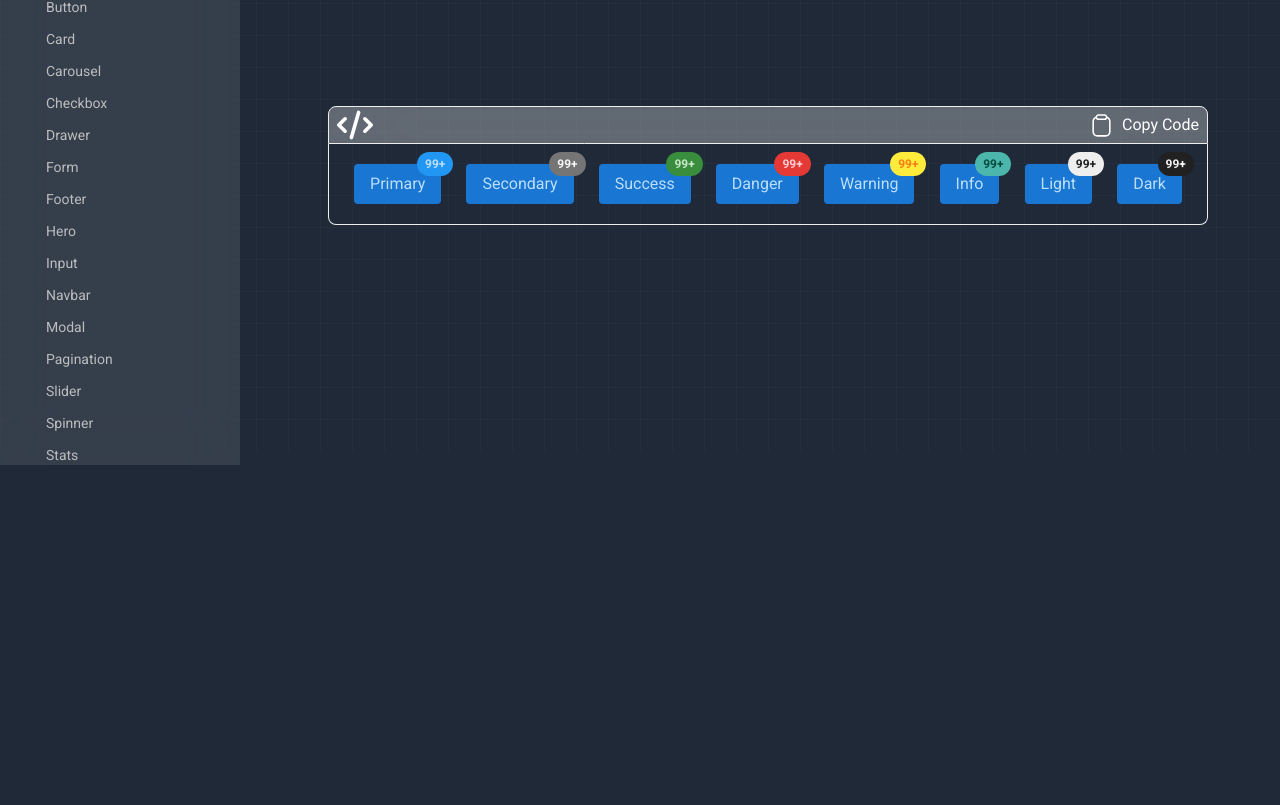
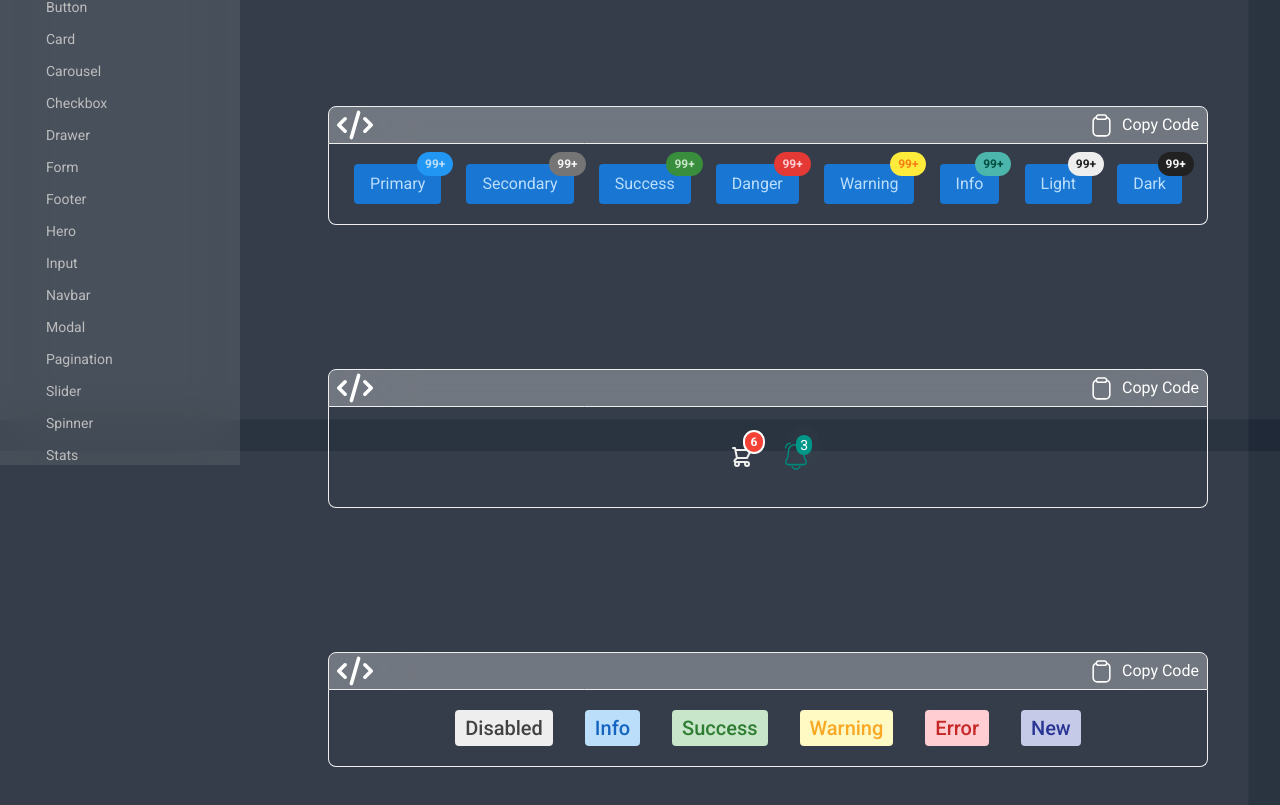
Before and after one commit to akash-khan-311/softui, a React (Vite) app: page /components/badge in a window 1280 px wide. Shown: the part 349-1154 px from the top of the page. Before the commit the page ends 800 px from the top, so only its background shows below. Built offline with nearby package versions, Linux system fonts and the light colour scheme.

Commit message:
some badge added

```diff
--- a/src/UIcomponents/Badge/Badge.jsx
+++ b/src/UIcomponents/Badge/Badge.jsx
@@ -1,10 +1,14 @@
 import Badge1 from "../../components/App/Badges/Badge1"
 import Badge2 from "../../components/App/Badges/Badge2";
+import Badge3 from "../../components/App/Badges/Badge3";
+import Badge4 from "../../components/App/Badges/Badge4";
 const Badge = () => {
     return(
         <div>
              <Badge1/>
              <Badge2/>
+             <Badge3/>
+             <Badge4/>
         </div>
     )
 }
--- /dev/null
+++ b/src/components/App/Badges/Badge3.jsx
@@ -0,0 +1,54 @@
+import CodeBox from "../../../Shared/CodeBox/CodeBox";
+
+const Badge3 = () => {
+    return(
+        <>
+             <CodeBox stringCode={`
+{/* Shopping Icon Badge */}
+<button className="py-4 px-1 relative border-2 border-transparent text-gray-200 rounded-full hover:text-gray-400 focus:outline-none focus:text-gray-500 transition duration-150 ease-in-out" aria-label="Cart">
+  <svg className="h-6 w-6" fill="none" strokeLinecap="round" strokeLinejoin="round" strokeWidth={2} viewBox="0 0 24 24" stroke="currentColor">
+    <path d="M3 3h2l.4 2M7 13h10l4-8H5.4M7 13L5.4 5M7 13l-2.293 2.293c-.63.63-.184 1.707.707 1.707H17m0 0a2 2 0 100 4 2 2 0 000-4zm-8 2a2 2 0 11-4 0 2 2 0 014 0z" />
+  </svg>
+  <span className="absolute inset-0 object-right-top -mr-6">
+    <div className="inline-flex items-center px-1.5 py-0.5 border-2 border-white rounded-full text-xs font-semibold leading-4 bg-red-500 text-white">
+      6
+    </div>
+  </span>
+</button>
+{/* Bell Icon Badge */}
+<button className="relative">
+  <svg className="w-8 h-8 text-teal-600 animate-wiggle" xmlns="http://www.w3.org/2000/svg" viewBox="0 0 21 21"><path fill="none" stroke="currentColor" strokeLinecap="round" strokeLinejoin="round" d="M15.585 15.5H5.415A1.65 1.65 0 0 1 4 13a10.526 10.526 0 0 0 1.5-5.415V6.5a4 4 0 0 1 4-4h2a4 4 0 0 1 4 4v1.085c0 1.907.518 3.78 1.5 5.415a1.65 1.65 0 0 1-1.415 2.5zm1.915-11c-.267-.934-.6-1.6-1-2s-1.066-.733-2-1m-10.912 3c.209-.934.512-1.6.912-2s1.096-.733 2.088-1M13 17c-.667 1-1.5 1.5-2.5 1.5S8.667 18 8 17" /></svg>
+  <div className="px-1 bg-teal-500 rounded-full text-center text-white text-sm absolute top-2 end-0">
+    3
+    <div className="absolute top-0 start-0 rounded-full -z-10 animate-ping bg-teal-200 w-full h-full" />
+  </div>
+</button>
+`}>
+      <div className="flex justify-center gap-5 flex-wrap">
+        {/* Shopping Icon Badge */}
+      <button className="py-4 px-1 relative border-2 border-transparent text-gray-200 rounded-full hover:text-gray-400 focus:outline-none focus:text-gray-500 transition duration-150 ease-in-out" aria-label="Cart">
+  <svg className="h-6 w-6" fill="none" strokeLinecap="round" strokeLinejoin="round" strokeWidth={2} viewBox="0 0 24 24" stroke="currentColor">
+    <path d="M3 3h2l.4 2M7 13h10l4-8H5.4M7 13L5.4 5M7 13l-2.293 2.293c-.63.63-.184 1.707.707 1.707H17m0 0a2 2 0 100 4 2 2 0 000-4zm-8 2a2 2 0 11-4 0 2 2 0 014 0z" />
+  </svg>
+  <span className="absolute inset-0 object-right-top -mr-6">
+    <div className="inline-flex items-center px-1.5 py-0.5 border-2 border-white rounded-full text-xs font-semibold leading-4 bg-red-500 text-white">
+      6
+    </div>
+  </span>
+</button>
+{/* Bell Icon Badge */}
+<button className="relative">
+  <svg className="w-8 h-8 text-teal-600 animate-wiggle" xmlns="http://www.w3.org/2000/svg" viewBox="0 0 21 21"><path fill="none" stroke="currentColor" strokeLinecap="round" strokeLinejoin="round" d="M15.585 15.5H5.415A1.65 1.65 0 0 1 4 13a10.526 10.526 0 0 0 1.5-5.415V6.5a4 4 0 0 1 4-4h2a4 4 0 0 1 4 4v1.085c0 1.907.518 3.78 1.5 5.415a1.65 1.65 0 0 1-1.415 2.5zm1.915-11c-.267-.934-.6-1.6-1-2s-1.066-.733-2-1m-10.912 3c.209-.934.512-1.6.912-2s1.096-.733 2.088-1M13 17c-.667 1-1.5 1.5-2.5 1.5S8.667 18 8 17" /></svg>
+  <div className="px-1 bg-teal-500 rounded-full text-center text-white text-sm absolute top-2 end-0">
+    3
+    <div className="absolute top-0 start-0 rounded-full -z-10 animate-ping bg-teal-200 w-full h-full" />
+  </div>
+</button>
+
+      </div>
+
+             </CodeBox>
+        </>
+    )
+}
+export default Badge3;
--- /dev/null
+++ b/src/components/App/Badges/Badge4.jsx
@@ -0,0 +1,25 @@
+import CodeBox from "../../../Shared/CodeBox/CodeBox";
+
+const Badge4 = () => {
+    return(
+        <>
+             <CodeBox stringCode={`<span className="py-1 px-2.5 border-none rounded bg-gray-200 text-xl text-gray-800 font-medium">Disabled</span>
+  <span className="py-1 px-2.5 border-none rounded bg-blue-100 text-xl text-blue-800 font-medium">Info</span>
+  <span className="py-1 px-2.5 border-none rounded bg-green-100 text-xl text-green-800 font-medium">Success</span>
+  <span className="py-1 px-2.5 border-none rounded bg-yellow-100 text-xl text-yellow-800 font-medium">Warning</span>
+  <span className="py-1 px-2.5 border-none rounded bg-red-100 text-xl text-red-800 font-medium">Error</span>
+  <span className="py-1 px-2.5 border-none rounded bg-indigo-100 text-xl text-indigo-800 font-medium">New</span>`}>
+            <div className="flex justify-center gap-5 flex-wrap items-center space-x-3">
+  <span className="py-1 px-2.5 border-none rounded bg-gray-200 text-xl text-gray-800 font-medium">Disabled</span>
+  <span className="py-1 px-2.5 border-none rounded bg-blue-100 text-xl text-blue-800 font-medium">Info</span>
+  <span className="py-1 px-2.5 border-none rounded bg-green-100 text-xl text-green-800 font-medium">Success</span>
+  <span className="py-1 px-2.5 border-none rounded bg-yellow-100 text-xl text-yellow-800 font-medium">Warning</span>
+  <span className="py-1 px-2.5 border-none rounded bg-red-100 text-xl text-red-800 font-medium">Error</span>
+  <span className="py-1 px-2.5 border-none rounded bg-indigo-100 text-xl text-indigo-800 font-medium">New</span>
+</div>
+
+             </CodeBox>
+        </>
+    )
+}
+export default Badge4;
```
